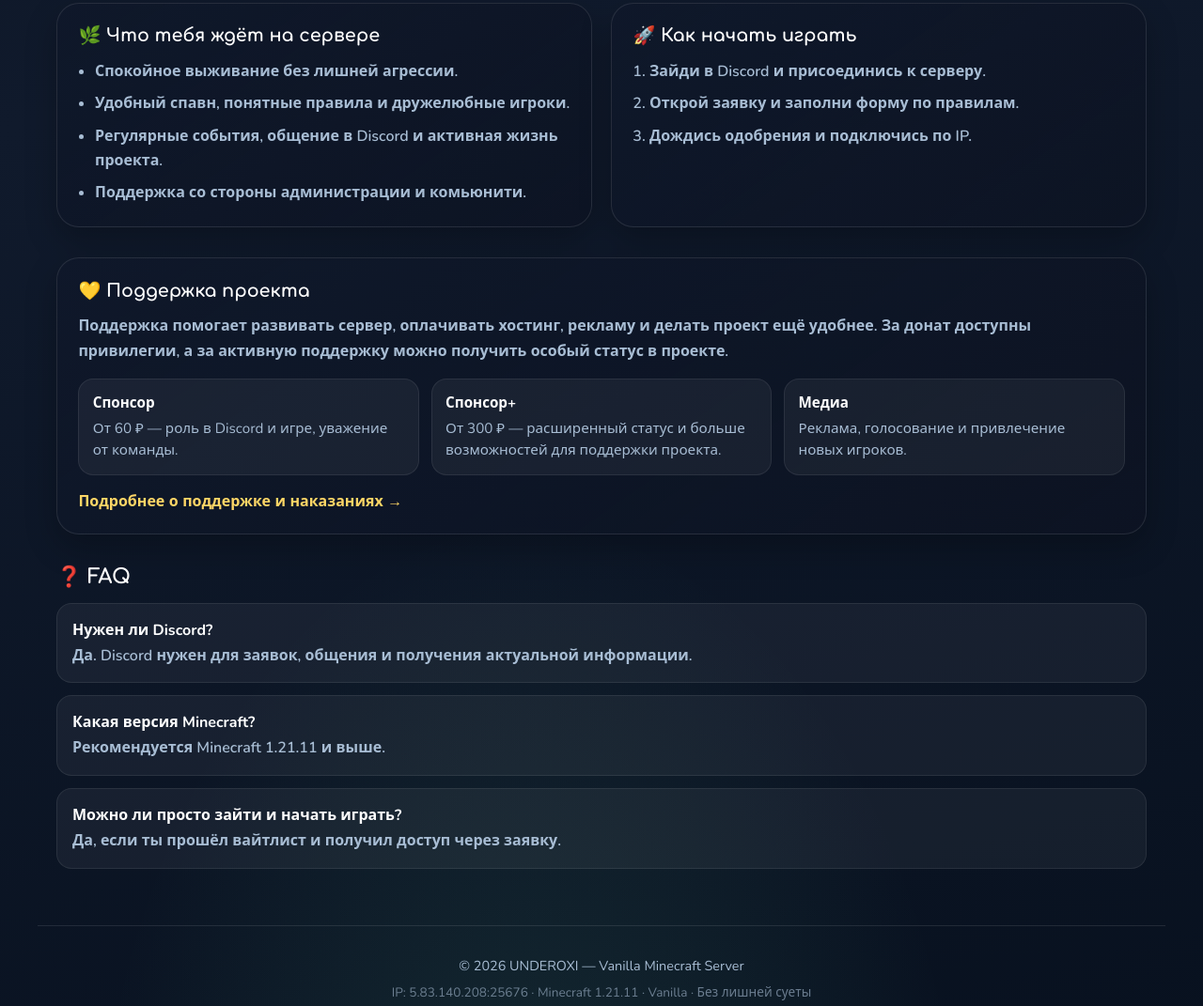
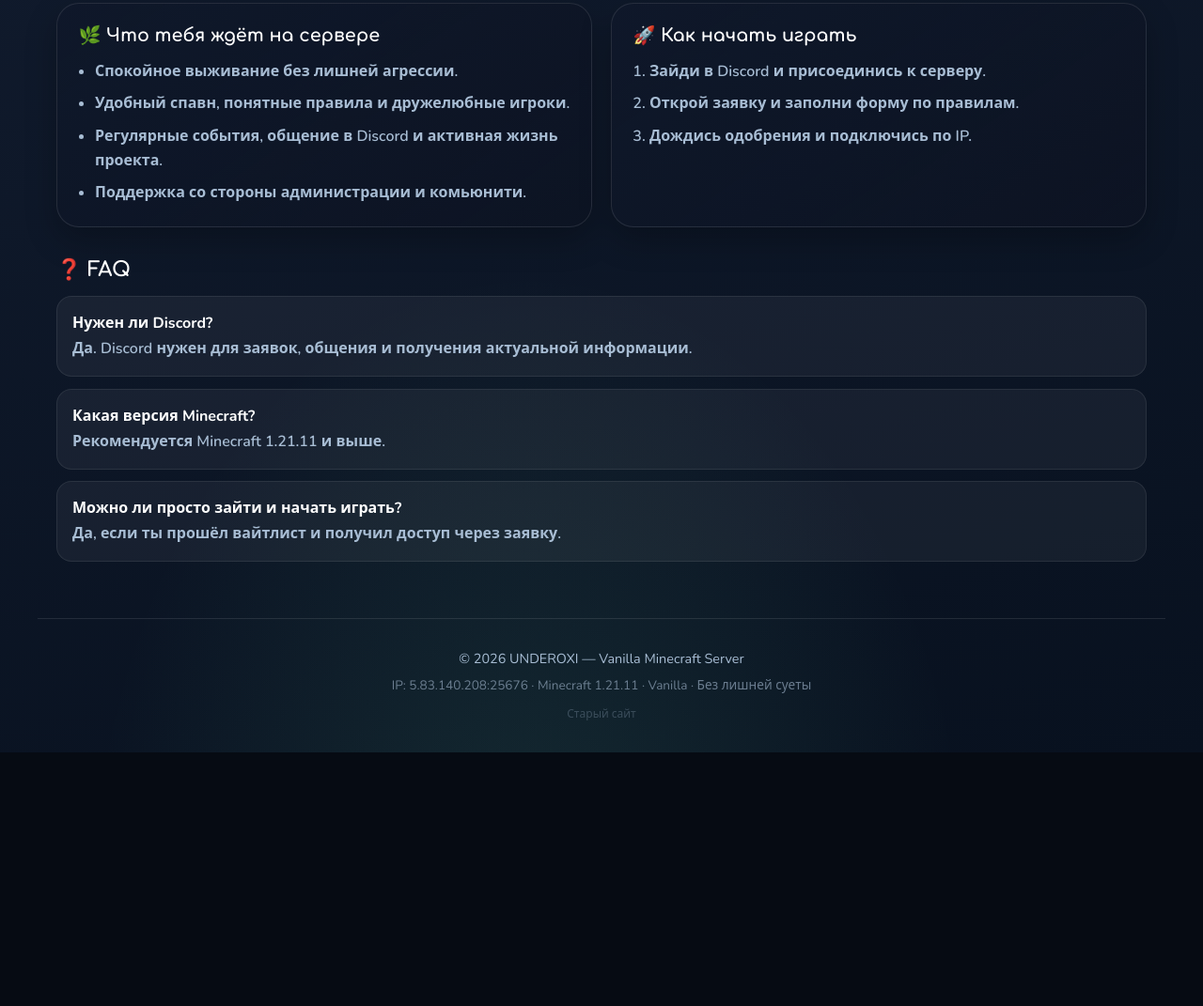
Before and after one commit to Shizikq/Underoxi-website-, a website: page index.html in a window 1280 px wide. Shown: the part 1701-2772 px from the top of the page at 94% size. After the commit the page ends 2502 px from the top, so only its background shows below. Drawn offline with nearby package versions, Linux system fonts and the light colour scheme.

Commit message:
random update idfk

```diff
--- a/index.html
+++ b/index.html
@@ -372,19 +372,6 @@ nav{padding:0.65rem 1rem;flex-wrap:wrap;}
 </div>
 </section>
 
-<section class="support-preview reveal">
-<div class="support-preview-card">
-<h3>💛 Поддержка проекта</h3>
-<p>Поддержка помогает развивать сервер, оплачивать хостинг, рекламу и делать проект ещё удобнее. За донат доступны привилегии, а за активную поддержку можно получить особый статус в проекте.</p>
-<div class="support-tiers">
-<div><strong>Спонсор</strong>От 60 ₽ — роль в Discord и игре, уважение от команды.</div>
-<div><strong>Спонсор+</strong>От 300 ₽ — расширенный статус и больше возможностей для поддержки проекта.</div>
-<div><strong>Медиа</strong>Реклама, голосование и привлечение новых игроков.</div>
-</div>
-<a href="support.html">Подробнее о поддержке и наказаниях →</a>
-</div>
-</section>
-
 <section class="faq reveal">
 <h2>❓ FAQ</h2>
 <div class="faq-list">
```
